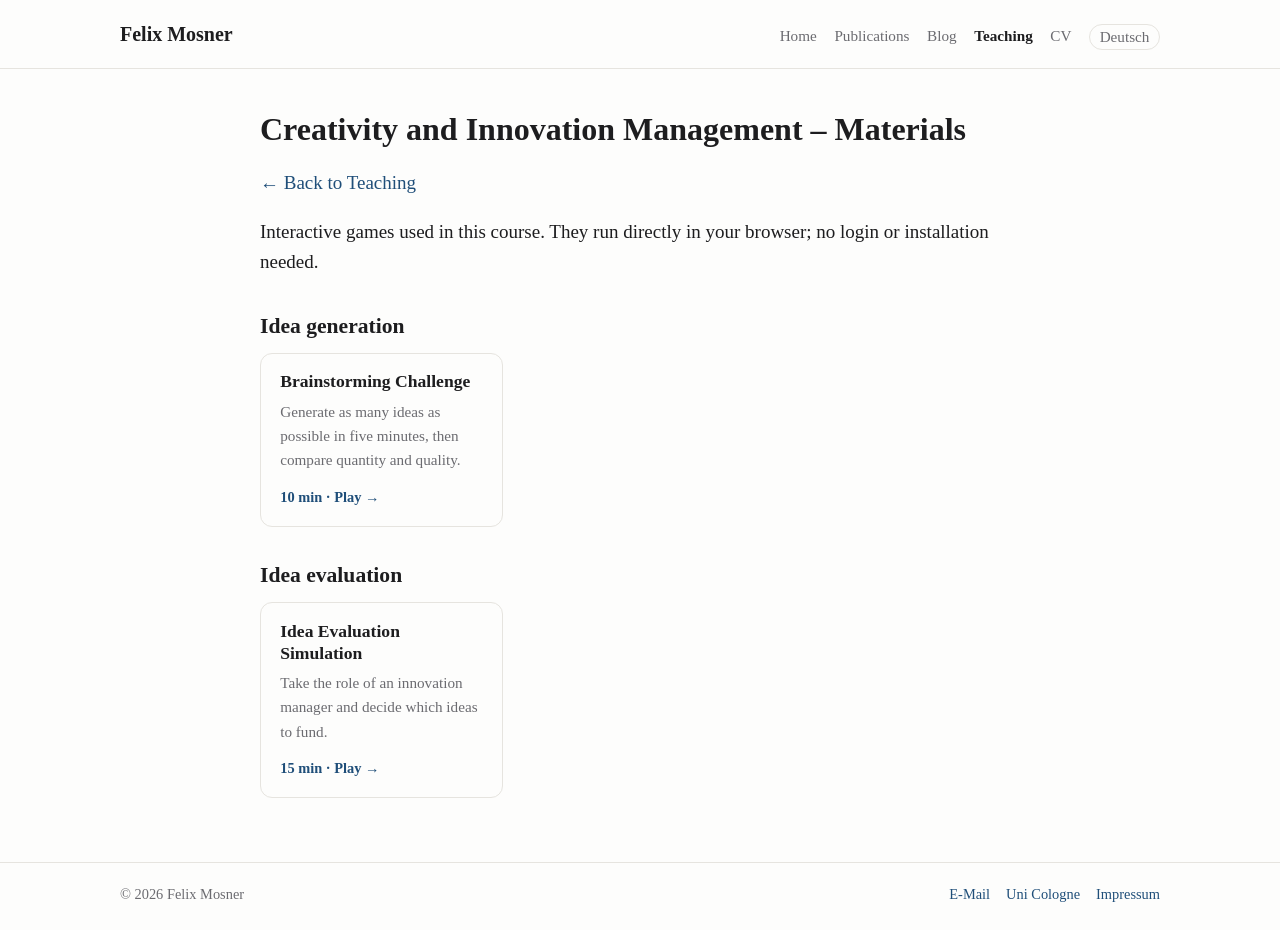
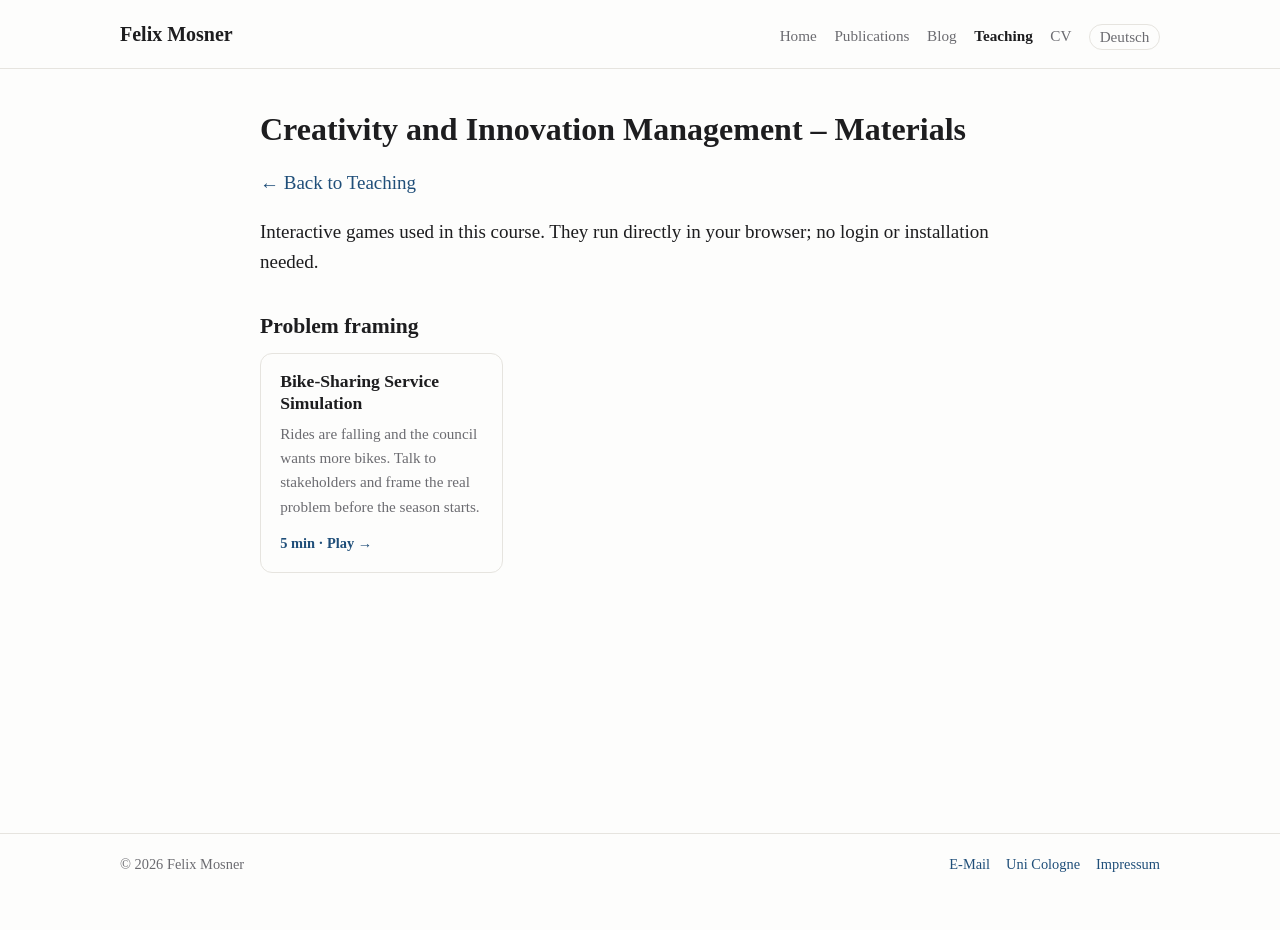
Before and after one commit to FelixMosner/FelixMosner.github.io, a Jekyll site: the page built from teaching/creativity-innovation/index.html, in a window 1280 px wide. Built offline with Jekyll 4.4.1, drawn with Linux system fonts in a browser that asks for light colours; after the commit the page ends 900 px from its top, so only the background shows below that.

Commit message:
Update index.html

```diff
--- a/teaching/creativity-innovation/index.html
+++ b/teaching/creativity-innovation/index.html
@@ -4,18 +4,13 @@ alt: /de/teaching/creativity-innovation/
 # Add a game: copy a block starting with "- name:" and change the texts.
 # "file" is the game's file name inside teaching/creativity-innovation/games/
 sections:
-  - title: "Idea generation"
+  - title: "Problem framing"
     games:
-      - name: "Brainstorming Challenge"
-        file: brainstorming-challenge.html
-        description: "Generate as many ideas as possible in five minutes, then compare quantity and quality."
-        duration: "10 min"
-  - title: "Idea evaluation"
-    games:
-      - name: "Idea Evaluation Simulation"
-        file: idea-evaluation.html
-        description: "Take the role of an innovation manager and decide which ideas to fund."
-        duration: "15 min"
+      - name: "Bike-Sharing Service Simulation"
+        file: bike-sharing-problem-framing.html
+        description: "Rides are falling and the council wants more bikes. Talk to stakeholders and frame the real problem before the season starts."
+        duration: "5 min"
+
 ---
 <p><a href="{{ '/teaching/' | relative_url }}">← Back to Teaching</a></p>
 <p>Interactive games used in this course. They run directly in your browser; no login or installation needed.</p>
```
